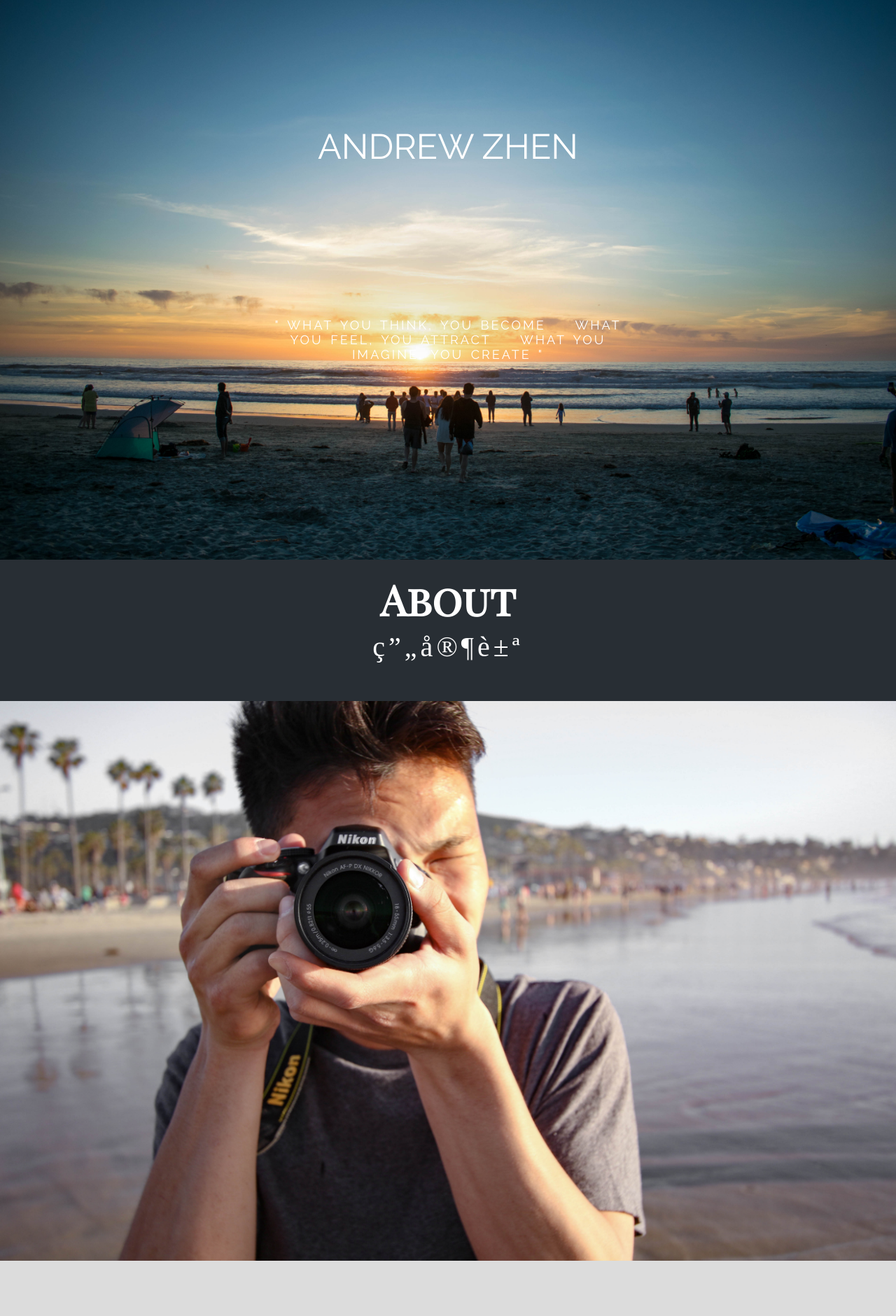
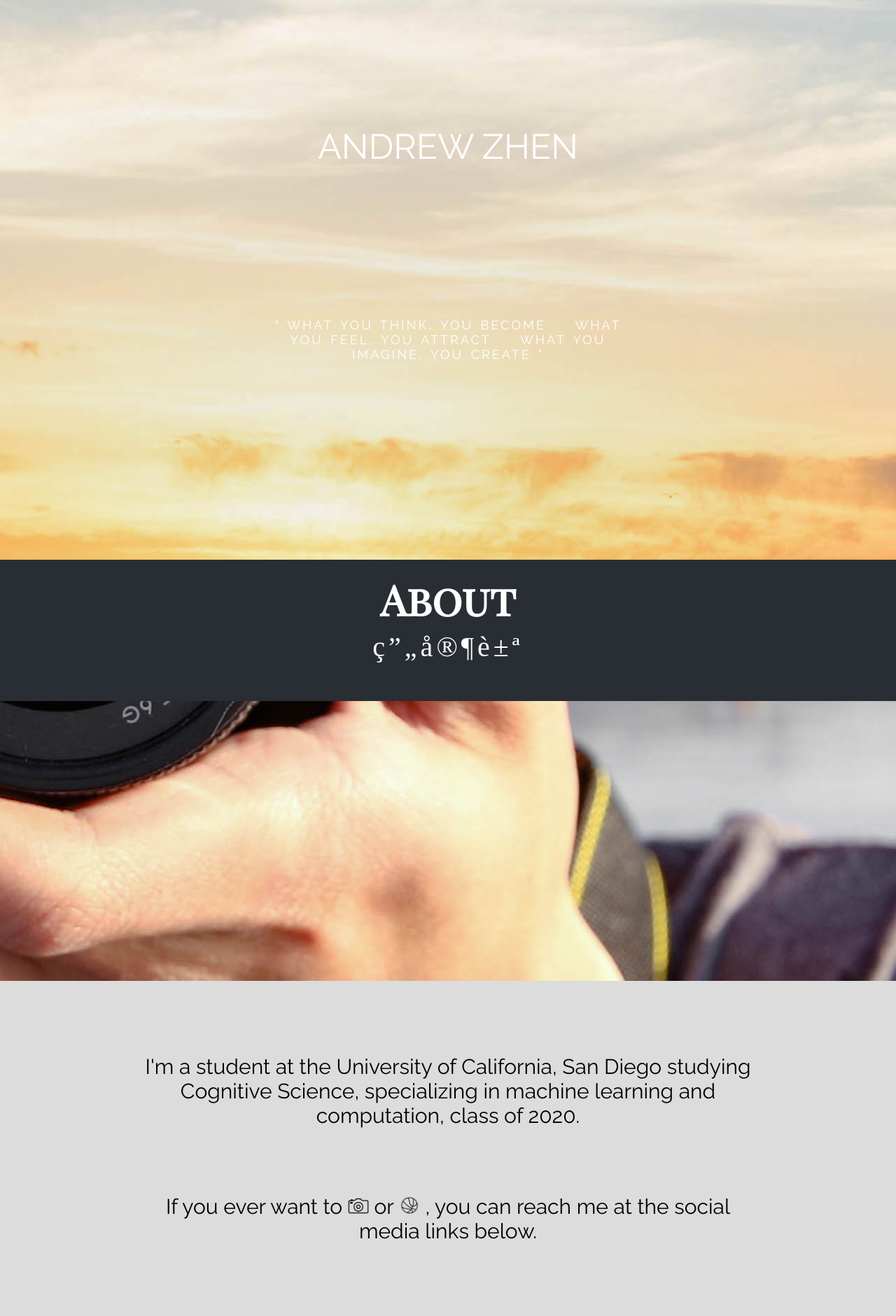
Before and after one commit to andrewzhen/andrewzhen.github.io, a PHP site: page / in a window 1280 px wide. Shown: the top 1881 px of the page at 70% size. Run offline with PHP 8.4, Linux system fonts and the light colour scheme; some web fonts are replaced.

Commit message:
bg image

```diff
--- a/style.css
+++ b/style.css
@@ -23,11 +23,7 @@ html, body {
 	background-attachment: fixed;
 	background-position: center;
 	background-repeat: no-repeat;
-	background-size:cover;
-	top: 0;
-	left: 0;
-	min-width: 100%;
-	min-height: 100%;
+	background-size: auto;
 }
 
 /*container*/
@@ -88,15 +84,11 @@ html, body {
 .portrait {
 	width: 100%;
 	height: 50%;
-	background-size:cover;
+	background-size: auto;
 	background-image: url("portrait.jpg");
 	background-attachment: fixed;
 	background-repeat: no-repeat;
 	background-position: center center;
-	top: 0;
-	left: 0;
-	min-width: 100%;
-	min-height: 100%;
 }
 
 .description {
@@ -120,7 +112,7 @@ html, body {
 .socialMedia {
 	width: 100%;
 	height: 20%;
-	background-size:cover;
+	background-size: auto;
 	background-image: url("socialMedia.jpg");
 	background-attachment: fixed;
 	background-repeat: no-repeat;
```
